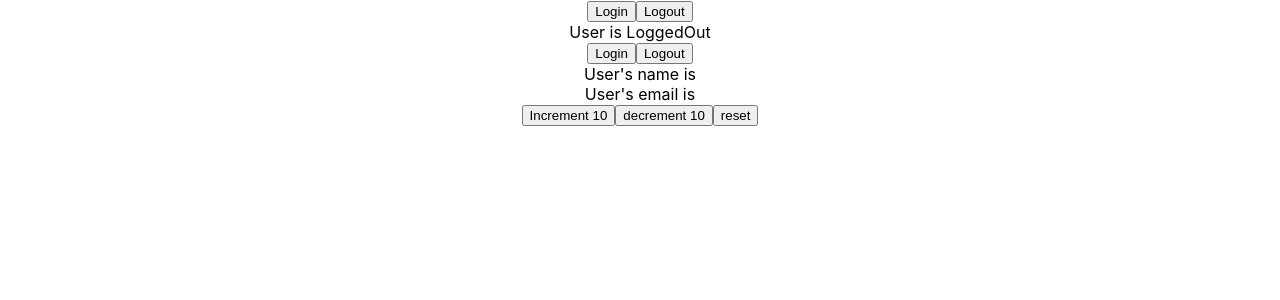
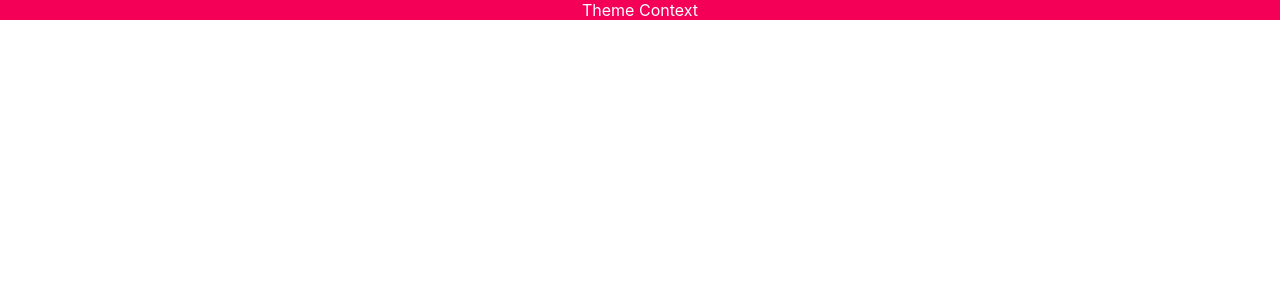
Before and after one commit to Udeme01/Tutorial---React-TypeScript-Demo, a React (Create React App) app: page / in a window 1280 px wide. Shown: the top 300 px of the page. Built offline with nearby package versions, Linux system fonts and the light colour scheme.

Commit message:
useContext with typeScript

```diff
--- a/src/App.tsx
+++ b/src/App.tsx
@@ -13,6 +13,8 @@ import MyStyles from './components/MyStyles';
 import LoggedIn from './components/state/LoggedIn';
 import MyUser from './components/state/MyUser';
 import Counter from './components/reducerState/Counter';
+import { ThemeContextProvider } from './components/contextState/ThemeContext';
+import Box from './components/contextState/Box';
 
 function App() {
   // created a new person object with first and last as properties.
@@ -54,9 +56,12 @@ function App() {
       {/* <Input value = '' handleChange={event => console.log(event)}/> */}
 
       {/* <MyStyles styles={{border: '2px solid red', padding: '1rem', width: '80%', margin: '1rem auto', borderRadius: '12px', cursor: 'pointer'}} /> */}
-      <LoggedIn />
-      <MyUser />
-      <Counter />
+      {/* <LoggedIn /> */}
+      {/* <MyUser /> */}
+      {/* <Counter /> */}
+      <ThemeContextProvider>
+        <Box />
+      </ThemeContextProvider>
     </div>
   );
 }
--- /dev/null
+++ b/src/components/contextState/Box.tsx
@@ -0,0 +1,13 @@
+import React, {useContext} from 'react';
+import { ThemeContext } from './ThemeContext';
+
+const Box = () => {
+    const theme = useContext(ThemeContext);
+  return (
+    <div style={{backgroundColor: theme.secondary.main, color: theme.secondary.text}}>
+      Theme Context
+    </div>
+  );
+}
+
+export default Box;
--- /dev/null
+++ b/src/components/contextState/ThemeContext.tsx
@@ -0,0 +1,14 @@
+import React, { createContext } from "react";
+import { theme } from "./theme";
+
+type ThemeContextProviderProps = {
+  children: React.ReactNode;
+};
+
+export const ThemeContext = createContext(theme);
+
+export const ThemeContextProvider = ({ children }: ThemeContextProviderProps) => {
+  return (
+    <ThemeContext.Provider value={theme}>{children}</ThemeContext.Provider>
+  );
+};
--- /dev/null
+++ b/src/components/contextState/theme.ts
@@ -0,0 +1,10 @@
+export const theme = {
+    primary: {
+        main: '#3f51b5',
+        text: 'fff'
+    },
+    secondary: {
+        main:'#f50057',
+        text: '#fff'
+    }
+}
```
Also changed, not shown: src/components/contextState/UserCon.tsx (added), src/components/contextState/UserContext2.tsx (added).
